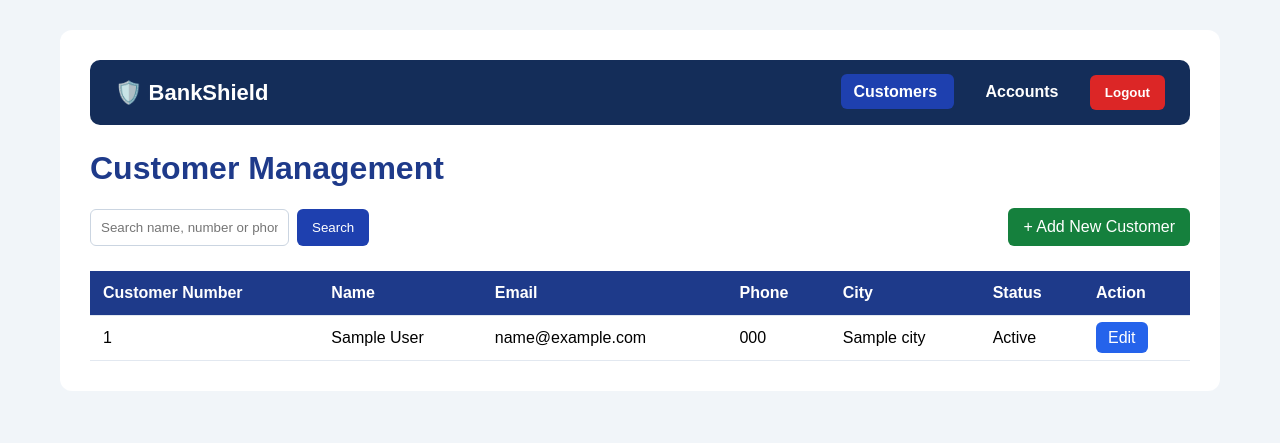
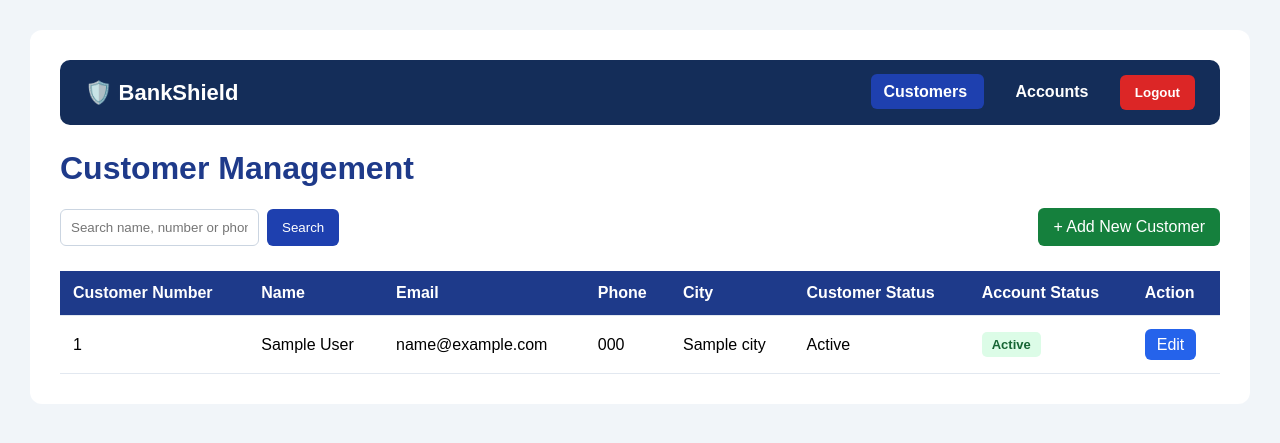
Before and after one commit to NKY-17/BankShield, a Laravel app: template resources/views/customers/index.blade.php in a window 1280 px wide. Shown: the top 443 px of the page. Run offline with Laravel 12, Linux system fonts and the light colour scheme; the template is opened without the code that fills it: most values are stand-ins (such as "Sample title", 1, 10 or a date in 2020).

Commit message:
Improve customer account status display

```diff
--- a/resources/views/customers/index.blade.php
+++ b/resources/views/customers/index.blade.php
@@ -14,14 +14,13 @@
         }
 
         .container {
-            max-width: 1100px;
+            max-width: 1200px;
             margin: auto;
             background: white;
             padding: 30px;
             border-radius: 12px;
         }
 
-        /* Navigation Bar */
         .navbar {
             background: #142d59;
             color: white;
@@ -47,10 +46,7 @@
             border-radius: 6px;
         }
 
-        .navbar a:hover {
-            background: #1e40af;
-        }
-
+        .navbar a:hover,
         .navbar a.active {
             background: #1e40af;
         }
@@ -151,6 +147,35 @@
             padding: 25px;
             color: #64748b;
         }
+
+        .account-status {
+            display: inline-block;
+            padding: 5px 10px;
+            margin: 3px 0;
+            border-radius: 5px;
+            font-size: 13px;
+            font-weight: bold;
+        }
+
+        .active-status {
+            background: #dcfce7;
+            color: #166534;
+        }
+
+        .frozen-status {
+            background: #dbeafe;
+            color: #1e40af;
+        }
+
+        .closed-status {
+            background: #fee2e2;
+            color: #991b1b;
+        }
+
+        .no-account {
+            color: #64748b;
+            font-style: italic;
+        }
     </style>
 </head>
 
@@ -215,7 +240,8 @@
                 <th>Email</th>
                 <th>Phone</th>
                 <th>City</th>
-                <th>Status</th>
+                <th>Customer Status</th>
+                <th>Account Status</th>
                 <th>Action</th>
             </tr>
         </thead>
@@ -237,7 +263,32 @@
 
                     <td>{{ $customer->city ?? 'N/A' }}</td>
 
-                    <td>{{ ucfirst($customer->status) }}</td>
+                    <td>
+                        {{ ucfirst($customer->status ?? 'active') }}
+                    </td>
+
+                    <td>
+                        @forelse ($customer->accounts as $account)
+
+                            @php
+                                $statusClass = match (strtolower($account->status)) {
+                                    'active' => 'active-status',
+                                    'frozen' => 'frozen-status',
+                                    'closed' => 'closed-status',
+                                    default => '',
+                                };
+                            @endphp
+
+                            <div>
+                                <span class="account-status {{ $statusClass }}">
+                                    {{ ucfirst($account->status) }}
+                                </span>
+                            </div>
+
+                        @empty
+                            <span class="no-account">No Account</span>
+                        @endforelse
+                    </td>
 
                     <td>
                         <a
@@ -251,7 +302,7 @@
 
             @empty
                 <tr>
-                    <td colspan="7" class="empty">
+                    <td colspan="8" class="empty">
                         No customers found.
                     </td>
                 </tr>
```
Also changed, not shown: app/Http/Controllers/CustomerController.php (+13 -7 lines).
